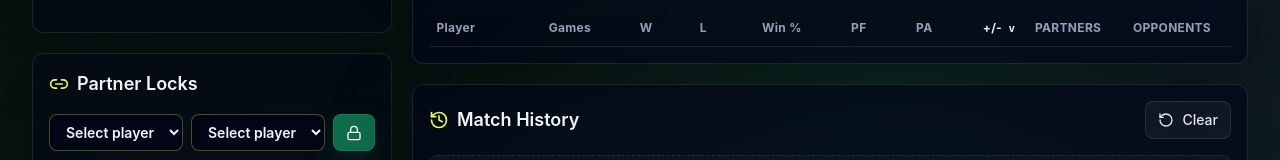
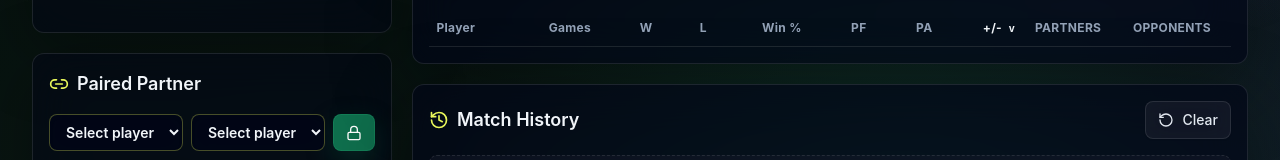
Before and after one commit to StenixDev/PaddleQ, a React (Vite) app: page / in a window 1280 px wide. Shown: the part 386-546 px from the top of the page. Built offline with nearby package versions, Linux system fonts and the light colour scheme.

Commit message:
[PaddleQ] - renamed lock partner

```diff
--- a/src/components/PartnerLockManager.jsx
+++ b/src/components/PartnerLockManager.jsx
@@ -18,7 +18,7 @@ export default function PartnerLockManager() {
     <section className='glass-panel p-4'>
       <div className='mb-4 flex items-center gap-2'>
         <Link2 className='h-5 w-5 text-ball-300' />
-        <h2 className='text-lg font-semibold text-slate-100'>Partner Locks</h2>
+        <h2 className='text-lg font-semibold text-slate-100'>Paired Partner</h2>
       </div>
       <div className='grid gap-2 sm:grid-cols-[1fr_1fr_auto]'>
         <SelectPlayer
@@ -31,10 +31,7 @@ export default function PartnerLockManager() {
           onChange={setSecond}
           players={state.players.filter((player) => player.id !== first)}
         />
-        <button
-          onClick={toggleLock}
-          className='court-action'
-        >
+        <button onClick={toggleLock} className='court-action'>
           <Lock className='h-4 w-4' />
         </button>
       </div>
```
